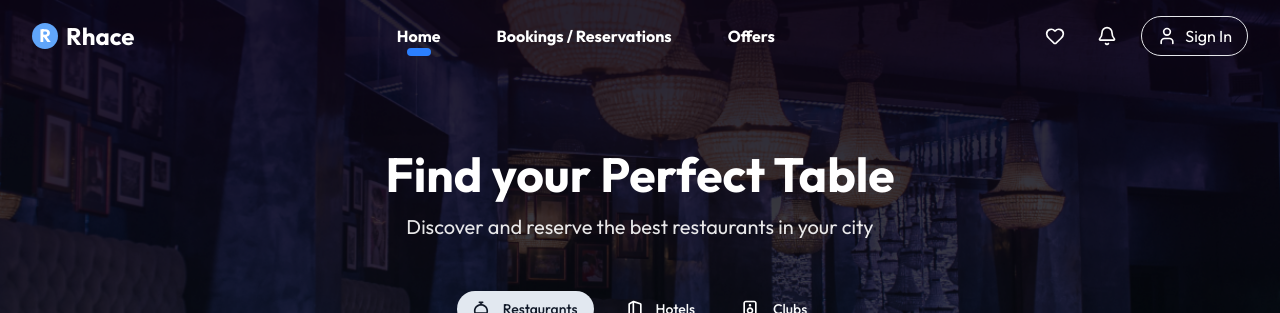
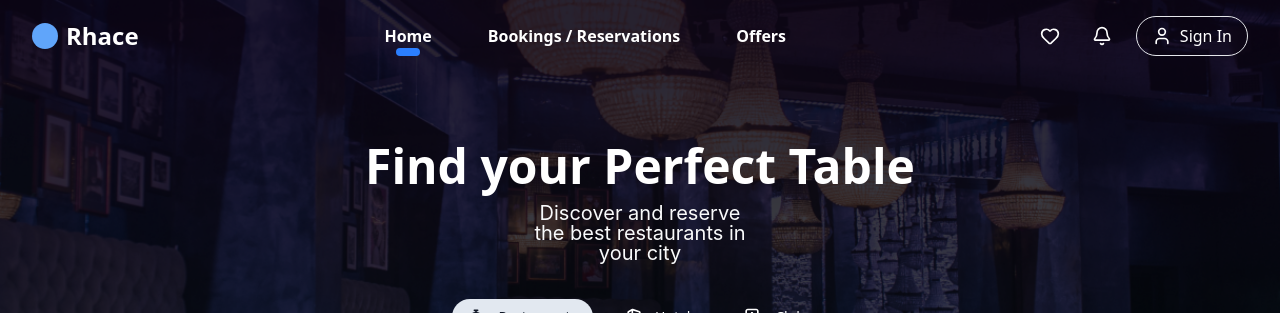
Before and after one commit to salemhe/Rhace-Frontend, a React (Vite) app: page / in a window 1280 px wide. Shown: the top 313 px of the page. Built offline with nearby package versions, Linux system fonts and the light colour scheme.

Commit message:
fixed club route

```diff
--- a/src/components/Tablegrid.jsx
+++ b/src/components/Tablegrid.jsx
@@ -790,7 +790,7 @@ const cuisineColorPalette = [
             <div
               key={restaurant.id}
               onClick={() => {
-                navigate(`/hotels/${restaurant._id}`);
+                navigate(`/clubs/${restaurant._id}`);
               }}
               className="h-80 px-2 pt-2 pb-4 flex flex-col bg-white rounded-[20px] border border-gray-200 overflow-hidden shadow-sm hover:shadow-lg transition-all duration-300"
             >
@@ -934,7 +934,7 @@ const cuisineColorPalette = [
             <div
               key={restaurant.id}
               onClick={() => {
-                navigate(`/hotels/${restaurant._id}`);
+                navigate(`/clubs/${restaurant._id}`);
               }}
               className="min-w-[260px] max-w-[260px] h-72 px-2 cursor-pointer pt-2 pb-4 flex flex-col bg-white rounded-[20px] border border-gray-200 overflow-hidden shadow-sm hover:shadow-lg transition-all duration-300"
             >
--- a/src/components/headers/user-header.jsx
+++ b/src/components/headers/user-header.jsx
@@ -34,7 +34,7 @@ const UserHeader = () => {
           {/* Logo */}
           <div className="flex items-center space-x-2">
             <div className="w-[26px]  h-[26px] bg-[#60A5FA] rounded-full flex items-center justify-center">
-              <span className="text-white font-bold text-lg">R</span>
+              <span className="text-white font-bold text-lg"></span>
             </div>
             <span className="text-2xl font-bold">Rhace</span>
           </div>
--- a/src/index.css
+++ b/src/index.css
@@ -1,4 +1,4 @@
-@import url('https://fonts.googleapis.com/css2?family=Outfit:wght@100..900&display=swap');
+/* @import url('https://fonts.googleapis.com/css2?family=Outfit:wght@100..900&display=swap'); */
 @import "tailwindcss";
 @import "tw-animate-css";
 
@@ -133,7 +133,7 @@ body {
 }
 
 html {
-   font-family: "Outfit", sans-serif;
+   /* font-family: "Outfit", sans-serif; */
 }
 
 button, Link {
--- a/src/pages/user/ReservationHomePage.jsx
+++ b/src/pages/user/ReservationHomePage.jsx
@@ -105,28 +105,28 @@ const SvgIcon3= ({ isActive }) => (
               {/* Headings */}
               {activeTab === "restaurants" ? (
                 <>
-                  <h1 className="text-[22px] sm:text-3xl md:text-5xl font-bold text-white mb-2 sm:mb-1 leading-snug mt-[80px] sm:mt-6 lg:mt-8">
+                  <h1 className=" text-3xl md:text-5xl font-bold text-white mb-2 sm:mb-1 leading-snug mt-4[40px] sm:mt-6 lg:mt-8">
                     Find your Perfect Table
                   </h1>
-                  <p className="text-[13px] sm:text-base md:text-xl text-white/90 mb-5 sm:mb-8 leading-relaxed">
+                  <p className="text-gray-50 font-['Inter'] w-56 leading-none text-xs sm:text-base font-normal md:text-xl  mb-5 sm:mb-8]">
                     Discover and reserve the best restaurants in your city
                   </p>
                 </>
               ) : activeTab === "hotels" ? (
                 <>
-                  <h1 className="text-[22px] sm:text-3xl md:text-5xl font-bold text-white mb-2 sm:mb-4 leading-snug mt-[80px] sm:mt-6 lg:mt-8">
+                  <h1 className=" text-3xl  md:text-5xl font-bold text-white mb-2 sm:mb-4 leading-snug mt-[40px] sm:mt-6 lg:mt-8">
                     Start Living Your Dream
                   </h1>
-                  <p className="text-[13px] sm:text-base md:text-xl text-white/90 mb-5 sm:mb-8 leading-relaxed">
+                  <p className="text-xs font-normal sm:text-base md:text-xl text-white/90 mb-5 sm:mb-8 leading-relaxed">
                     Discover and reserve the best hotels in your city
                   </p>
                 </>
               ) : (
                 <>
-                  <h1 className="text-[22px] sm:text-3xl md:text-5xl font-bold text-white mb-2 sm:mb-4 leading-snug mt-[80px] sm:mt-6 lg:mt-8">
+                  <h1 className=" text-gray-50 font-bold leading-relaxed text-3xl md:text-5xl  sm:text-white mb-2 sm:mb-4 sm:leading-snug mt-[40px] sm:mt-6 lg:mt-8">
                     Get Your Groove On
                   </h1>
-                  <p className="text-[13px] sm:text-base md:text-xl text-white/90 mb-5 sm:mb-8 leading-relaxed">
+                  <p className="text-xs sm:text-base font-normal md:text-xl text-white/90 mb-5 sm:mb-8 leading-relaxed">
                     Discover and reserve the best clubs in your city
                   </p>
                 </>
```
